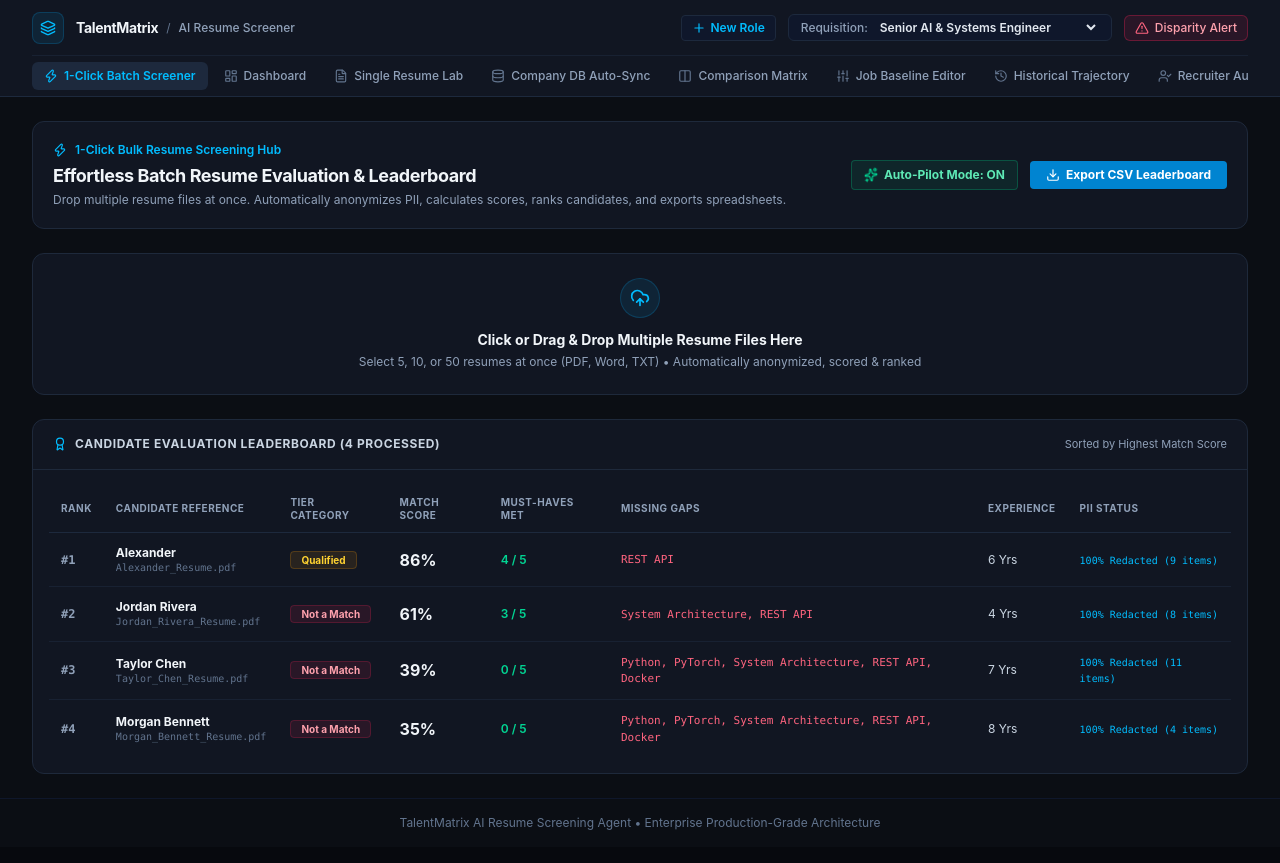
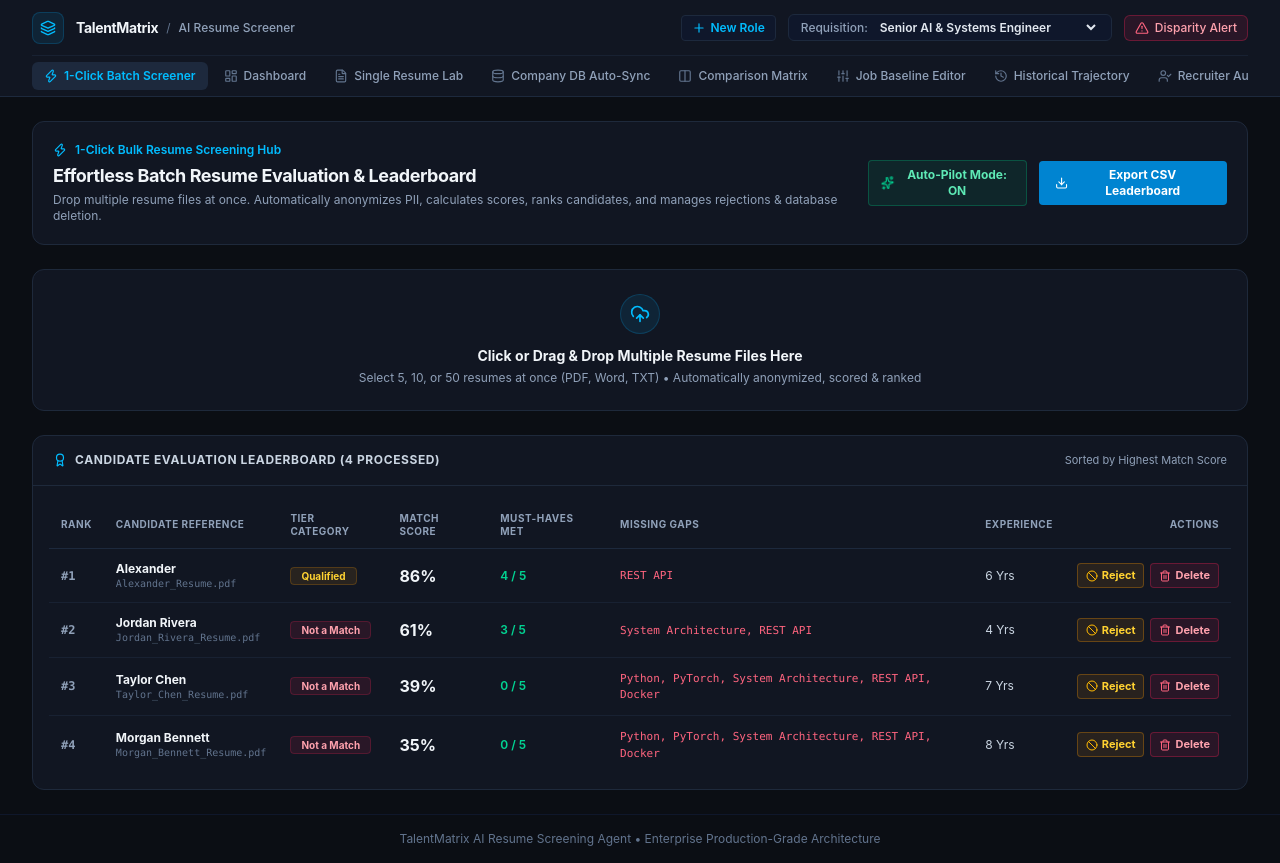
Before and after one commit to lakshya190207/AI-Resume-Screener., a React (Vite) app: page / in a window 1280 px wide. Built offline with nearby package versions, Linux system fonts and the light colour scheme.

Commit message:
Add direct candidate rejection action and database purge controls

```diff
--- a/src/App.jsx
+++ b/src/App.jsx
@@ -36,7 +36,8 @@ export default function App() {
       name: sample.name,
       fileName: `${sample.name.split('/')[0].trim().replace(/\s+/g, '_')}_Resume.pdf`,
       rawText: sample.rawText,
-      label: sample.label
+      label: sample.label,
+      isRejected: false
     }));
   });
 
@@ -48,12 +49,18 @@ export default function App() {
       const anonymized = anonymizeResume(c.rawText);
       const evaluation = scoreCandidateResume(anonymized.anonymizedText, activeJobReq, activeJobReq.defaultWeights);
       const questions = generateInterrogationQuestions(evaluation, activeJobReq);
+
+      const category = c.isRejected ? 'Rejected by Recruiter' : evaluation.category;
+
       return {
         ...c,
         anonymized,
-        evaluation,
+        evaluation: {
+          ...evaluation,
+          category
+        },
         questions,
-        category: evaluation.category,
+        category,
         scores: evaluation.scores,
         skillMatch: evaluation.skillMatch,
         candidateFeatures: evaluation.candidateFeatures,
@@ -65,12 +72,12 @@ export default function App() {
   const fairnessReport = executeFairnessAudit(ISOLATED_DEMOGRAPHIC_VAULT);
   const hitlSummary = calculateWeightRecalibration(SAMPLE_HITL_REVIEWS, activeJobReq.defaultWeights);
 
-  const addToast = (candidateName, score, category) => {
+  const addNotificationToast = (candidateName, message, type = 'success') => {
     const newToast = {
       id: `toast-${Date.now()}-${Math.random()}`,
       candidateName,
-      score,
-      category
+      message,
+      type
     };
     setToasts(prev => [newToast, ...prev].slice(0, 4));
 
@@ -85,14 +92,36 @@ export default function App() {
   };
 
   const handleAddCandidate = (newCand) => {
-    setRawCandidates(prev => [newCand, ...prev]);
+    setRawCandidates(prev => [{ ...newCand, isRejected: false }, ...prev]);
 
     // Calculate score for notification
     const anonymized = anonymizeResume(newCand.rawText);
     const evaluation = scoreCandidateResume(anonymized.anonymizedText, activeJobReq, activeJobReq.defaultWeights);
 
     // Trigger animated toast notification!
-    addToast(newCand.name || newCand.fileName, evaluation.scores.overall, evaluation.category);
+    addNotificationToast(
+      newCand.name || newCand.fileName,
+      `Resume Uploaded & Screened • Score: ${evaluation.scores.overall}% (${evaluation.category})`,
+      'upload'
+    );
+  };
+
+  const handleRejectCandidate = (candidateId) => {
+    const targetCand = rawCandidates.find(c => c.id === candidateId);
+    const candidateName = targetCand ? targetCand.name.split('/')[0].trim() : candidateId;
+
+    setRawCandidates(prev => prev.map(c => c.id === candidateId ? { ...c, isRejected: true } : c));
+
+    addNotificationToast(candidateName, 'Candidate Rejected • Rejection notification logged.', 'reject');
+  };
+
+  const handleDeleteCandidate = (candidateId) => {
+    const targetCand = rawCandidates.find(c => c.id === candidateId);
+    const candidateName = targetCand ? targetCand.name.split('/')[0].trim() : candidateId;
+
+    setRawCandidates(prev => prev.filter(c => c.id !== candidateId));
+
+    addNotificationToast(candidateName, 'Candidate permanently purged from database.', 'delete');
   };
 
   const handleSaveJobReq = (updatedJobReq) => {
@@ -140,6 +169,8 @@ export default function App() {
             customWeights={activeJobReq.defaultWeights}
             evaluatedCandidates={evaluatedCandidates}
             onAddCandidate={handleAddCandidate}
+            onRejectCandidate={handleRejectCandidate}
+            onDeleteCandidate={handleDeleteCandidate}
           />
         )}
 
@@ -173,6 +204,8 @@ export default function App() {
             jobReq={activeJobReq}
             customWeights={activeJobReq.defaultWeights}
             onAddCandidate={handleAddCandidate}
+            onRejectCandidate={handleRejectCandidate}
+            onDeleteCandidate={handleDeleteCandidate}
           />
         )}
 
@@ -181,6 +214,8 @@ export default function App() {
             jobReq={activeJobReq}
             customWeights={activeJobReq.defaultWeights}
             candidatesList={evaluatedCandidates}
+            onRejectCandidate={handleRejectCandidate}
+            onDeleteCandidate={handleDeleteCandidate}
           />
         )}
 
--- a/src/components/CandidateComparisonMatrix.jsx
+++ b/src/components/CandidateComparisonMatrix.jsx
@@ -1,10 +1,15 @@
 import React, { useState, useEffect } from 'react';
-import { Columns, CheckCircle2, XCircle, Award, ArrowUpDown, ChevronRight } from 'lucide-react';
+import { Columns, CheckCircle2, XCircle, Award, ArrowUpDown, ChevronRight, Ban, Trash2 } from 'lucide-react';
 import { SAMPLE_RESUMES } from '../data/sampleResumes';
 import { scoreCandidateResume } from '../services/scoringEngine';
 
-export default function CandidateComparisonMatrix({ jobReq, customWeights, candidatesList }) {
-  // Use passed candidatesList if available, else evaluate SAMPLE_RESUMES
+export default function CandidateComparisonMatrix({
+  jobReq,
+  customWeights,
+  candidatesList,
+  onRejectCandidate,
+  onDeleteCandidate
+}) {
   const evaluatedCandidates = (candidatesList && candidatesList.length > 0)
     ? candidatesList
     : SAMPLE_RESUMES.map(sample => {
@@ -21,7 +26,6 @@ export default function CandidateComparisonMatrix({ jobReq, customWeights, candi
     evaluatedCandidates.slice(0, 2).map(c => c.id)
   );
 
-  // Sync selected candidates if evaluatedCandidates change
   useEffect(() => {
     if (selectedCandidateIds.length === 0 && evaluatedCandidates.length > 0) {
       setSelectedCandidateIds(evaluatedCandidates.slice(0, 2).map(c => c.id));
@@ -99,6 +103,7 @@ export default function CandidateComparisonMatrix({ jobReq, customWeights, candi
                 return (
                   <td key={c.id} className="p-4">
                     <span className={`px-2.5 py-1 rounded font-bold text-xs ${
+                      category.includes('Rejected') ? 'bg-rose-950 text-rose-400 border border-rose-800' :
                       category === 'Top Tier' ? 'bg-emerald-500/10 text-emerald-400 border border-emerald-500/20' :
                       category === 'Qualified' ? 'bg-amber-500/10 text-amber-400 border border-amber-500/20' :
                       'bg-rose-500/10 text-rose-400 border border-rose-500/20'
@@ -150,23 +155,6 @@ export default function CandidateComparisonMatrix({ jobReq, customWeights, candi
               })}
             </tr>
 
-            {/* Nice-To-Haves Bonus */}
-            <tr>
-              <td className="p-4 font-bold text-slate-300 bg-slate-950/40">Nice-To-Haves Bonus</td>
-              {activeCandidates.map(c => {
-                const niceScore = c.scores?.niceToHaves ?? c.evaluation?.scores?.niceToHaves ?? 0;
-                const matchedNice = c.skillMatch?.matchedNiceToHaves || c.evaluation?.skillMatch?.matchedNiceToHaves || [];
-                return (
-                  <td key={c.id} className="p-4">
-                    <div className="font-bold text-sky-400 mb-1">{niceScore}%</div>
-                    <div className="text-[11px] text-slate-400">
-                      Matched: {matchedNice.join(', ') || 'None'}
-                    </div>
-                  </td>
-                );
-              })}
-            </tr>
-
             {/* Experience Depth */}
             <tr>
               <td className="p-4 font-bold text-slate-300 bg-slate-950/40">Experience Depth</td>
@@ -182,32 +170,32 @@ export default function CandidateComparisonMatrix({ jobReq, customWeights, candi
               })}
             </tr>
 
-            {/* Education Degree */}
+            {/* Quick Actions Row */}
             <tr>
-              <td className="p-4 font-bold text-slate-300 bg-slate-950/40">Education Degree</td>
+              <td className="p-4 font-bold text-slate-300 bg-slate-950/40">Recruiter Actions</td>
               {activeCandidates.map(c => {
-                const edu = c.candidateFeatures?.education ?? c.evaluation?.candidateFeatures?.education ?? 'B.S.';
-                const eduScore = c.scores?.education ?? c.evaluation?.scores?.education ?? 0;
+                const isRejected = c.isRejected || (c.category && c.category.includes('Rejected'));
+
                 return (
                   <td key={c.id} className="p-4">
-                    <div className="font-bold text-slate-200">{edu}</div>
-                    <div className="text-[11px] text-slate-400">Score: {eduScore}%</div>
-                  </td>
-                );
-              })}
-            </tr>
+                    <div className="flex items-center space-x-2">
+                      {!isRejected && (
+                        <button
+                          onClick={() => onRejectCandidate && onRejectCandidate(c.id)}
+                          className="px-2.5 py-1 rounded bg-amber-500/10 hover:bg-amber-500/20 text-amber-300 border border-amber-500/30 font-bold text-xs flex items-center space-x-1 transition-colors cursor-pointer"
+                        >
+                          <Ban className="w-3 h-3 text-amber-400" />
+                          <span>Reject</span>
+                        </button>
+                      )}
 
-            {/* Historical Trajectory */}
-            <tr>
-              <td className="p-4 font-bold text-slate-300 bg-slate-950/40">Historical Trajectory Match</td>
-              {activeCandidates.map(c => {
-                const trajScore = c.scores?.trajectory ?? c.evaluation?.scores?.trajectory ?? 0;
-                const explanation = c.trajectoryAnalysis?.explanation ?? c.evaluation?.trajectoryAnalysis?.explanation ?? 'Baseline match';
-                return (
-                  <td key={c.id} className="p-4">
-                    <div className="font-bold text-purple-400">{trajScore}%</div>
-                    <div className="text-[11px] text-slate-400 truncate max-w-[200px]" title={explanation}>
-                      {explanation}
+                      <button
+                        onClick={() => onDeleteCandidate && onDeleteCandidate(c.id)}
+                        className="px-2.5 py-1 rounded bg-rose-500/10 hover:bg-rose-500/20 text-rose-300 border border-rose-500/30 font-bold text-xs flex items-center space-x-1 transition-colors cursor-pointer"
+                      >
+                        <Trash2 className="w-3 h-3 text-rose-400" />
+                        <span>Purge DB</span>
+                      </button>
                     </div>
                   </td>
                 );
--- a/src/components/EasyBatchScreener.jsx
+++ b/src/components/EasyBatchScreener.jsx
@@ -9,13 +9,20 @@ import {
   Sparkles,
   Loader2,
   FileText,
-  ArrowUpDown,
-  Play,
+  Ban,
+  Trash2,
   Check
 } from 'lucide-react';
 import { parseMultipleUploadedResumeFiles } from '../services/fileParser';
 
-export default function EasyBatchScreener({ jobReq, customWeights, evaluatedCandidates, onAddCandidate }) {
+export default function EasyBatchScreener({
+  jobReq,
+  customWeights,
+  evaluatedCandidates,
+  onAddCandidate,
+  onRejectCandidate,
+  onDeleteCandidate
+}) {
   const [isProcessing, setIsProcessing] = useState(false);
   const [dragActive, setDragActive] = useState(false);
   const [autoPilot, setAutoPilot] = useState(true);
@@ -66,12 +73,12 @@ export default function EasyBatchScreener({ jobReq, customWeights, evaluatedCand
       idx + 1,
       `"${item.name}"`,
       `"${item.fileName || item.id}"`,
-      `"${item.evaluation?.category || item.category}"`,
-      `${item.evaluation?.scores?.overall ?? item.scores?.overall}%`,
-      `"${(item.evaluation?.skillMatch?.matchedMustHaves || item.skillMatch?.matchedMustHaves || []).join(', ')}"`,
-      `"${(item.evaluation?.skillMatch?.missingMustHaves || item.skillMatch?.missingMustHaves || []).join(', ')}"`,
-      `"${item.evaluation?.candidateFeatures?.yearsExperience ?? item.candidateFeatures?.yearsExperience} Yrs"`,
-      `"${item.evaluation?.candidateFeatures?.education ?? item.candidateFeatures?.education}"`
+      `"${item.category || item.evaluation?.category}"`,
+      `${item.scores?.overall ?? item.evaluation?.scores?.overall}%`,
+      `"${(item.skillMatch?.matchedMustHaves || item.evaluation?.skillMatch?.matchedMustHaves || []).join(', ')}"`,
+      `"${(item.skillMatch?.missingMustHaves || item.evaluation?.skillMatch?.missingMustHaves || []).join(', ')}"`,
+      `"${item.candidateFeatures?.yearsExperience ?? item.evaluation?.candidateFeatures?.yearsExperience} Yrs"`,
+      `"${item.candidateFeatures?.education ?? item.evaluation?.candidateFeatures?.education}"`
     ]);
 
     const csvContent = 'data:text/csv;charset=utf-8,' + [headers.join(','), ...rows.map(r => r.join(','))].join('\n');
@@ -98,7 +105,7 @@ export default function EasyBatchScreener({ jobReq, customWeights, evaluatedCand
           </div>
           <h2 className="text-lg font-bold text-slate-100 tracking-tight">Effortless Batch Resume Evaluation & Leaderboard</h2>
           <p className="text-xs text-slate-400 mt-0.5">
-            Drop multiple resume files at once. Automatically anonymizes PII, calculates scores, ranks candidates, and exports spreadsheets.
+            Drop multiple resume files at once. Automatically anonymizes PII, calculates scores, ranks candidates, and manages rejections & database deletion.
           </p>
         </div>
 
@@ -181,17 +188,17 @@ export default function EasyBatchScreener({ jobReq, customWeights, evaluatedCand
                 <th className="py-2.5 px-3">Must-Haves Met</th>
                 <th className="py-2.5 px-3">Missing Gaps</th>
                 <th className="py-2.5 px-3">Experience</th>
-                <th className="py-2.5 px-3">Pii Status</th>
+                <th className="py-2.5 px-3 text-right">Actions</th>
               </tr>
             </thead>
             <tbody className="divide-y divide-slate-800/60">
               {displayList.map((item, idx) => {
-                const category = item.evaluation?.category || item.category || 'Evaluating...';
-                const score = item.evaluation?.scores?.overall ?? item.scores?.overall ?? 0;
-                const matched = item.evaluation?.skillMatch?.matchedMustHaves || item.skillMatch?.matchedMustHaves || [];
-                const missing = item.evaluation?.skillMatch?.missingMustHaves || item.skillMatch?.missingMustHaves || [];
-                const exp = item.evaluation?.candidateFeatures?.yearsExperience ?? item.candidateFeatures?.yearsExperience ?? 0;
-                const redactions = item.anonymized?.totalRedactions ?? 5;
+                const category = item.category || item.evaluation?.category || 'Evaluating...';
+                const score = item.scores?.overall ?? item.evaluation?.scores?.overall ?? 0;
+                const matched = item.skillMatch?.matchedMustHaves || item.evaluation?.skillMatch?.matchedMustHaves || [];
+                const missing = item.skillMatch?.missingMustHaves || item.evaluation?.skillMatch?.missingMustHaves || [];
+                const exp = item.candidateFeatures?.yearsExperience ?? item.evaluation?.candidateFeatures?.yearsExperience ?? 0;
+                const isRejected = item.isRejected || category.includes('Rejected');
 
                 return (
                   <tr key={item.id} className="hover:bg-slate-900/50">
@@ -202,6 +209,7 @@ export default function EasyBatchScreener({ jobReq, customWeights, evaluatedCand
                     </td>
                     <td className="py-3 px-3">
                       <span className={`px-2.5 py-0.5 rounded font-bold text-[10px] ${
+                        isRejected ? 'bg-rose-950 text-rose-400 border border-rose-800' :
                         category === 'Top Tier' ? 'bg-emerald-500/10 text-emerald-300 border border-emerald-500/20' :
                         category === 'Qualified' ? 'bg-amber-500/10 text-amber-300 border border-amber-500/20' :
                         'bg-rose-500/10 text-rose-300 border border-rose-500/20'
@@ -223,8 +231,30 @@ export default function EasyBatchScreener({ jobReq, customWeights, evaluatedCand
                       )}
                     </td>
                     <td className="py-3 px-3 text-slate-300">{exp} Yrs</td>
-                    <td className="py-3 px-3">
-                      <span className="text-sky-400 text-[10px] font-mono">100% Redacted ({redactions} items)</span>
+
+                    {/* Actions Col: Reject & Delete */}
+                    <td className="py-3 px-3 text-right">
+                      <div className="flex items-center justify-end space-x-1.5">
+                        {!isRejected && (
+                          <button
+                            onClick={() => onRejectCandidate && onRejectCandidate(item.id)}
+                            className="px-2 py-1 rounded bg-amber-500/10 hover:bg-amber-500/20 text-amber-300 border border-amber-500/30 text-[11px] font-bold flex items-center space-x-1 transition-colors cursor-pointer"
+                            title="Reject Candidate Directly"
+                          >
+                            <Ban className="w-3 h-3 text-amber-400" />
+                            <span>Reject</span>
+                          </button>
+                        )}
+
+                        <button
+                          onClick={() => onDeleteCandidate && onDeleteCandidate(item.id)}
+                          className="px-2 py-1 rounded bg-rose-500/10 hover:bg-rose-500/20 text-rose-300 border border-rose-500/30 text-[11px] font-bold flex items-center space-x-1 transition-colors cursor-pointer"
+                          title="Purge Candidate from Database"
+                        >
+                          <Trash2 className="w-3 h-3 text-rose-400" />
+                          <span>Delete</span>
+                        </button>
+                      </div>
                     </td>
                   </tr>
                 );
--- a/src/components/ToastNotification.jsx
+++ b/src/components/ToastNotification.jsx
@@ -1,29 +1,39 @@
-import React, { useState, useEffect } from 'react';
-import { CheckCircle2, Sparkles, X, Award, UploadCloud } from 'lucide-react';
+import React from 'react';
+import { CheckCircle2, Sparkles, X, UploadCloud, Ban, Trash2 } from 'lucide-react';
 
 export default function ToastNotification({ toasts, onDismiss }) {
   if (!toasts || toasts.length === 0) return null;
 
   return (
     <div className="fixed top-16 right-5 z-50 space-y-3 max-w-sm w-full pointer-events-none">
-      {toasts.map((toast) => (
+      {toasts.map((toast) => {
+        const isDelete = toast.type === 'delete';
+        const isReject = toast.type === 'reject';
+
+        return (
           <div
             key={toast.id}
-          className="pointer-events-auto bg-[#111726] border border-sky-500/40 rounded-xl p-4 shadow-2xl shadow-sky-950/80 backdrop-blur-md flex items-start space-x-3 transform transition-all duration-300 animate-slide-in hover:border-sky-400"
+            className={`pointer-events-auto border rounded-xl p-4 shadow-2xl backdrop-blur-md flex items-start space-x-3 transform transition-all duration-300 animate-slide-in ${
+              isDelete ? 'bg-rose-950/90 border-rose-500/50 shadow-rose-950/80' :
+              isReject ? 'bg-amber-950/90 border-amber-500/50 shadow-amber-950/80' :
+              'bg-[#111726] border-sky-500/40 shadow-sky-950/80'
+            }`}
           >
             <div className={`p-2 rounded-lg shrink-0 ${
-            toast.category === 'Top Tier' ? 'bg-emerald-500/10 text-emerald-400 border border-emerald-500/20' :
-            toast.category === 'Qualified' ? 'bg-amber-500/10 text-amber-400 border border-amber-500/20' :
+              isDelete ? 'bg-rose-500/20 text-rose-400 border border-rose-500/30' :
+              isReject ? 'bg-amber-500/20 text-amber-400 border border-amber-500/30' :
               'bg-sky-500/10 text-sky-400 border border-sky-500/20'
             }`}>
-            <UploadCloud className="w-5 h-5 animate-bounce" />
+              {isDelete ? <Trash2 className="w-5 h-5 animate-pulse" /> :
+               isReject ? <Ban className="w-5 h-5 animate-pulse" /> :
+               <UploadCloud className="w-5 h-5 animate-bounce" />}
             </div>
 
             <div className="flex-1 min-w-0 space-y-1">
               <div className="flex items-center justify-between">
                 <span className="text-xs font-bold text-slate-100 flex items-center space-x-1">
                   <Sparkles className="w-3 h-3 text-sky-400" />
-                <span>Resume Uploaded & Screened</span>
+                  <span>{isDelete ? 'Database Record Purged' : isReject ? 'Candidate Rejected' : 'Resume Uploaded & Screened'}</span>
                 </span>
                 <button
                   onClick={() => onDismiss(toast.id)}
@@ -37,19 +47,13 @@ export default function ToastNotification({ toasts, onDismiss }) {
                 {toast.candidateName}
               </p>
 
-            <div className="flex items-center space-x-2 text-[11px]">
-              <span className="font-bold text-sky-400">{toast.score}% Score</span>
-              <span className="text-slate-600">&bull;</span>
-              <span className={`font-bold ${
-                toast.category === 'Top Tier' ? 'text-emerald-400' :
-                toast.category === 'Qualified' ? 'text-amber-400' : 'text-rose-400'
-              }`}>
-                {toast.category}
-              </span>
+              <p className="text-[11px] text-slate-400 leading-tight">
+                {toast.message}
+              </p>
             </div>
           </div>
-        </div>
-      ))}
+        );
+      })}
     </div>
   );
 }
```
Lines whose indentation alone changed are shown as unchanged.
